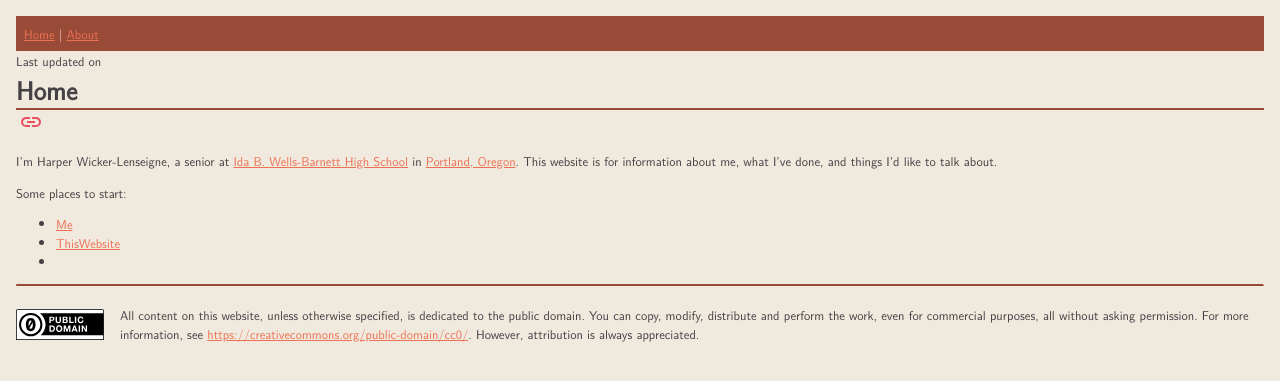
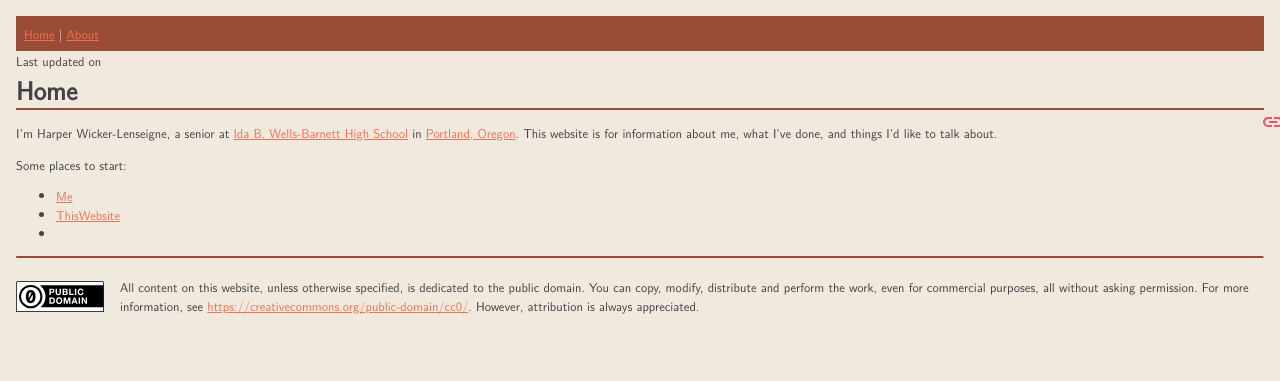
Before and after one commit to harperawl/home, a Jekyll site: the page built from index.md, in a window 1280 px wide. Shown: the top 381 px of the page. Built offline with Jekyll 4.4.1, drawn with Linux system fonts in a browser that asks for light colours.

Commit message:
fix look again

```diff
--- a/assets/css/styles.css
+++ b/assets/css/styles.css
@@ -66,6 +66,7 @@ hr {
 
 /* ids */
 #share {
-  margin-left: 0.2rem;
+  float: right;
+  width: 0.2rem;
   filter: invert(60%) sepia(47%) saturate(2538%) hue-rotate(325deg) brightness(97%) contrast(91%);
 }
```
